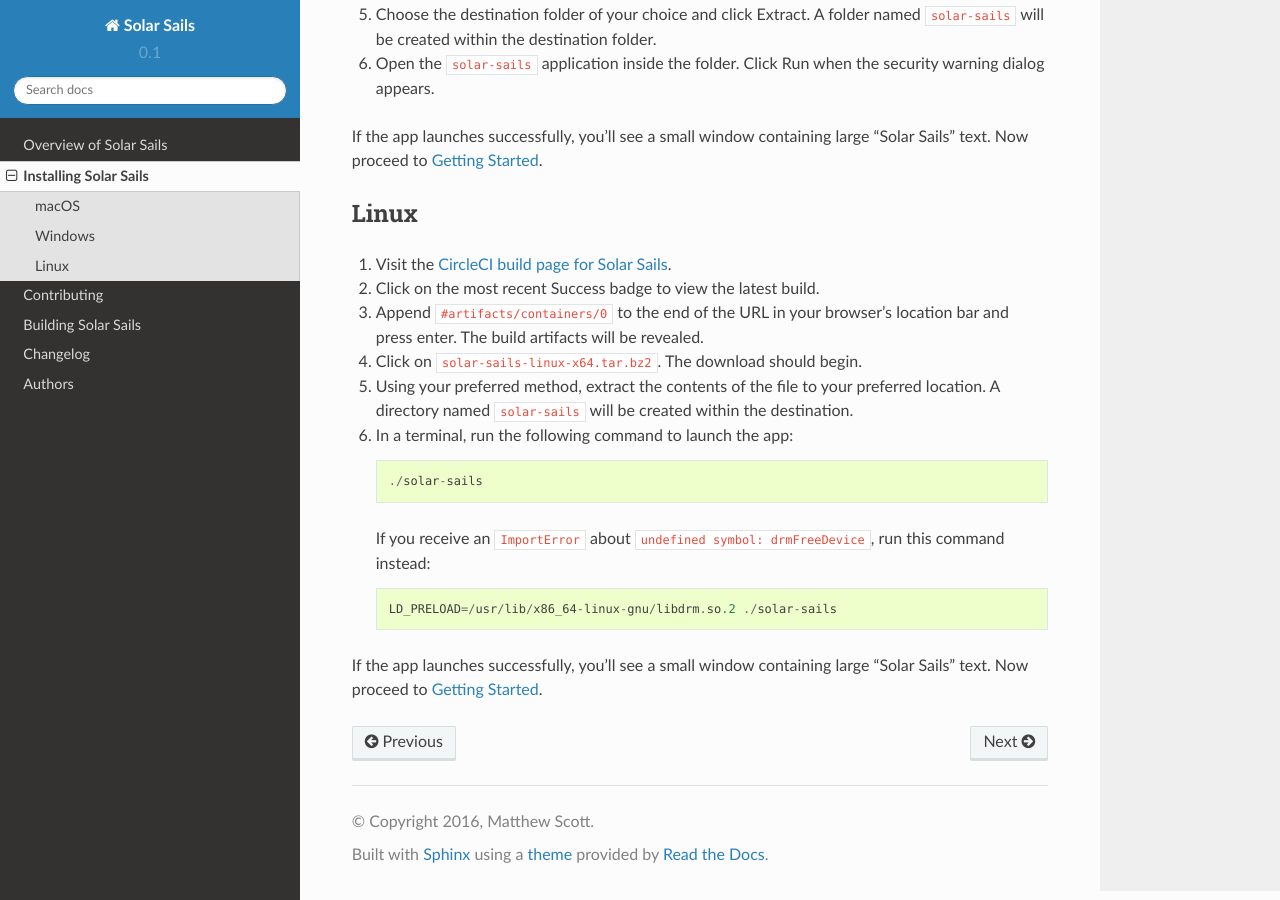
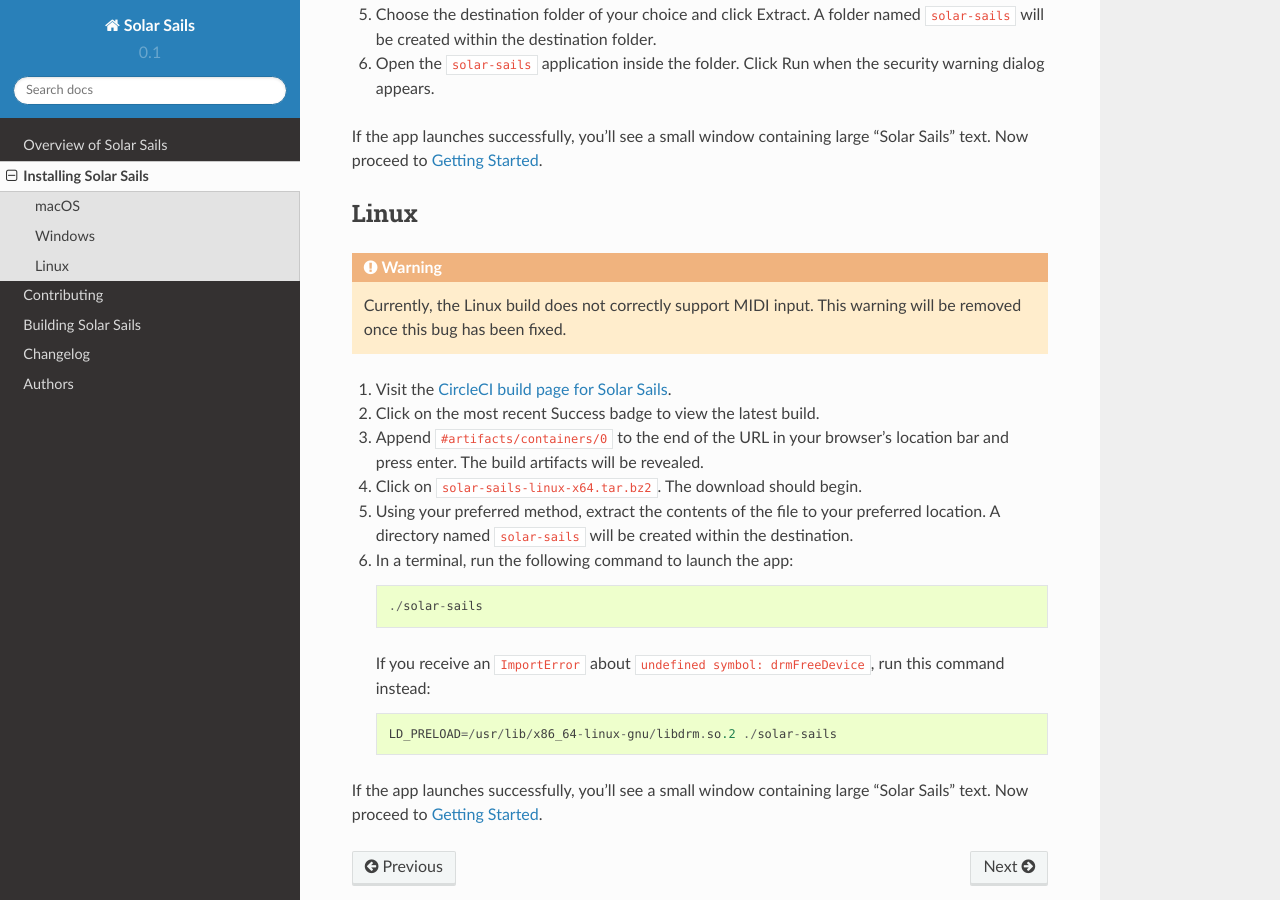
Before and after one commit to metrasynth/solar-sails, a Sphinx documentation site: the page built from docs/installing.rst, in a window 1280 px wide and 900 px high, scrolled down 873 px. Built offline with Sphinx 7.4.7 and the Read the Docs theme 2.0.0, drawn with Linux system fonts in a browser that asks for light colours; pages that are not in the unit, such as notebooks, are missing from menus.

Commit message:
Add warning about Linux build

```diff
--- a/docs/installing.rst
+++ b/docs/installing.rst
@@ -72,6 +72,11 @@
 Linux
 =====
 
+..  warning::
+
+    Currently, the Linux build does not correctly support MIDI input.
+    This warning will be removed once this bug has been fixed.
+
 1.  Visit the `CircleCI build page for Solar Sails`_.
 
 2.  Click on the most recent Success badge to view the latest build.
```
